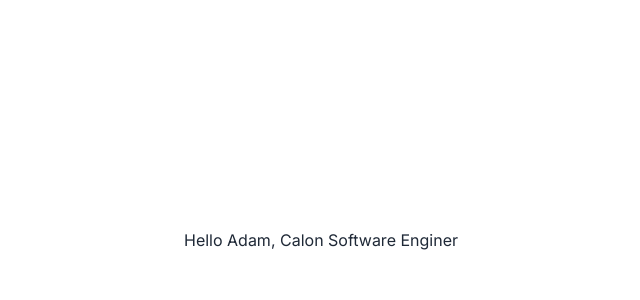
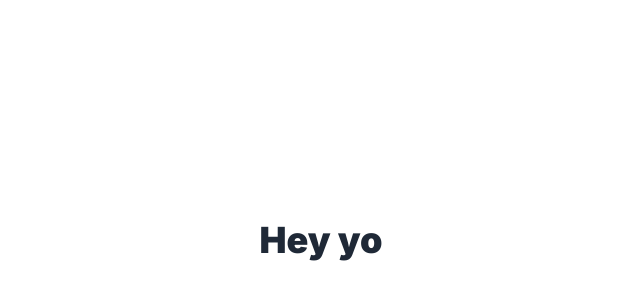
Before and after one commit to choiruladamm/zero-to-hero, a React (Vite) app: page / in a window 1280 px wide. Shown: the part 160-460 px from the top of the page, without its empty margins (319-959 px from the left). Built offline with nearby package versions, Linux system fonts and the light colour scheme.

Commit message:
Destructuring

```diff
--- a/src/course/roadmapsh/components-docs/passing-props/DestructuringProps.jsx
+++ b/src/course/roadmapsh/components-docs/passing-props/DestructuringProps.jsx
@@ -6,7 +6,7 @@ import Welcome from "./elements/Welcome";
 const DestructuringProps = () => {
   return (
     <div>
-      <Welcome>Hello Adam, Calon Software Enginer</Welcome>
+      <Welcome>Hey yo</Welcome>
     </div>
   );
 };
--- a/src/course/roadmapsh/components-docs/passing-props/elements/Welcome.jsx
+++ b/src/course/roadmapsh/components-docs/passing-props/elements/Welcome.jsx
@@ -1,7 +1,7 @@
 /* eslint-disable react/prop-types */
 
 const Welcome = ({ children }) => {
-  return <div>{children}</div>;
+  return <h1 className="text-4xl font-black">{children}</h1>;
 };
 
 export default Welcome;
```
